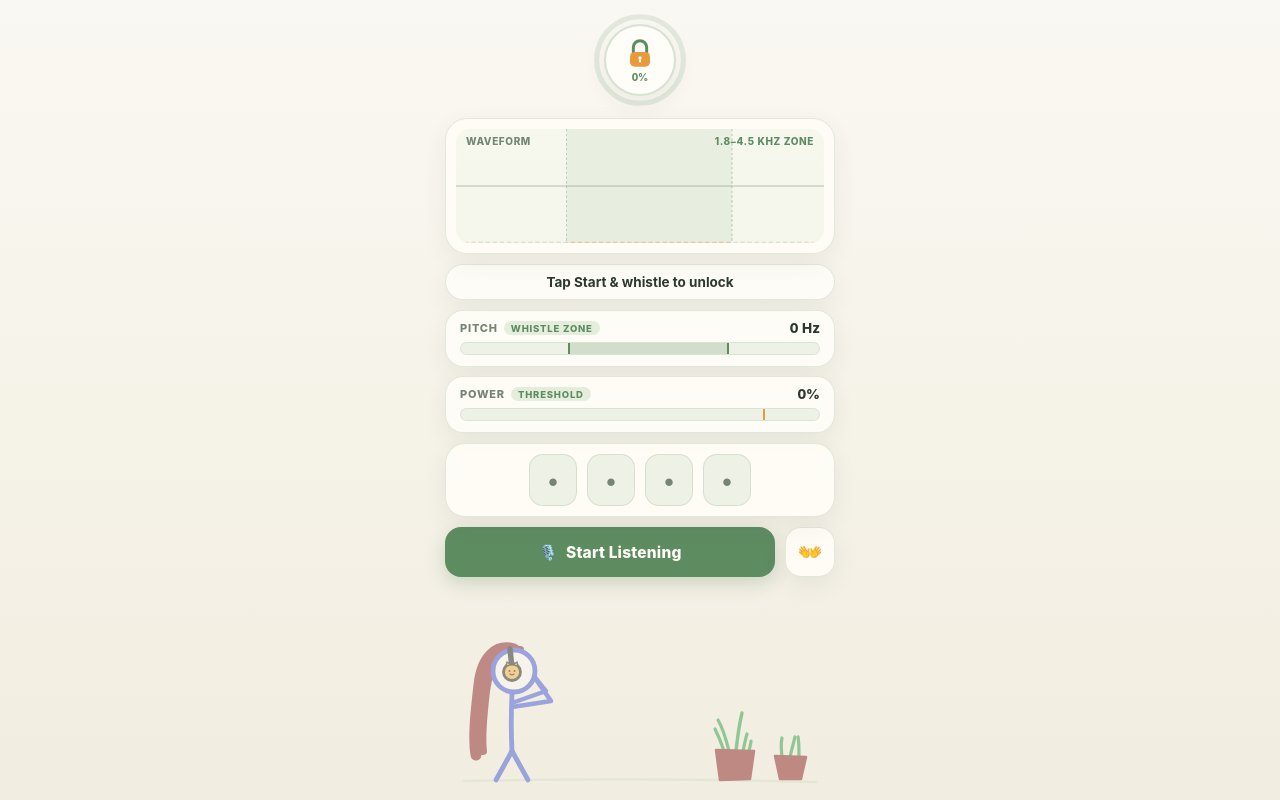
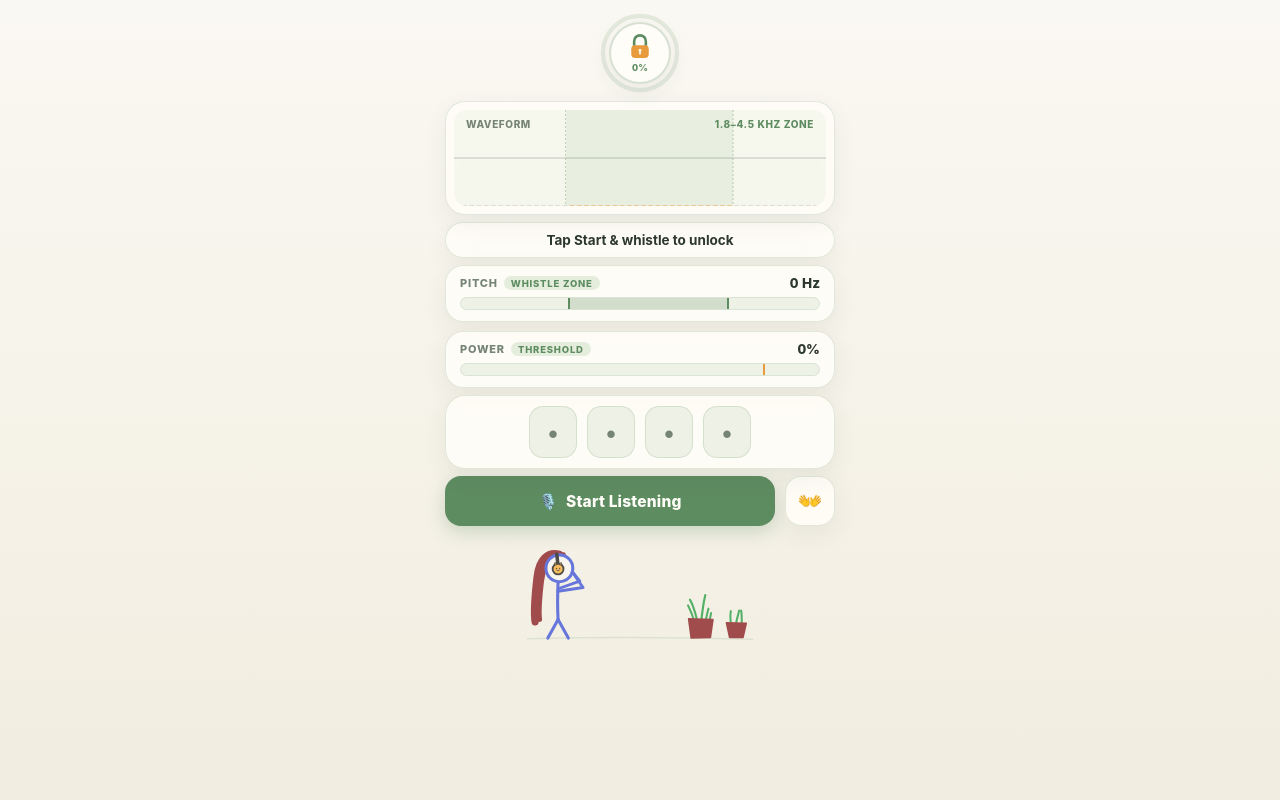
Before and after one commit to alessandrodd/gr-box, a plain HTML site: page index.html in a window 1280 px wide. Drawn offline with Linux system fonts and the light colour scheme.

Commit message:
Place side-profile stickman and two vases cleanly in the bottom scene

```diff
--- a/index.html
+++ b/index.html
@@ -57,21 +57,17 @@
 
     /* Subtle Hand-Drawn Background Scene (Stickman whistling from side + 2 Vases) */
     .bg-doodle-scene {
-      position: fixed;
-      left: 50%;
-      bottom: 6px;
-      transform: translateX(-50%);
       width: 100%;
-      max-width: 420px;
-      height: 175px;
+      max-width: 380px;
+      height: 112px;
+      margin-top: 2px;
       pointer-events: none;
-      z-index: 1;
-      opacity: 0.45;
+      opacity: 0.72;
       transition: opacity 0.3s ease;
     }
 
     body.whistling-now .bg-doodle-scene {
-      opacity: 0.78;
+      opacity: 0.95;
     }
 
     .whistle-notes {
@@ -95,7 +91,7 @@
       display: flex;
       flex-direction: column;
       align-items: center;
-      gap: 10px;
+      gap: 7px;
       position: relative;
       z-index: 10;
     }
@@ -103,8 +99,8 @@
     /* Compact Cute Lock + Hold Ring */
     .lock-stage {
       position: relative;
-      width: 96px;
-      height: 96px;
+      width: 82px;
+      height: 82px;
       display: flex;
       align-items: center;
       justify-content: center;
@@ -113,8 +109,8 @@
     .progress-ring {
       position: absolute;
       inset: 0;
-      width: 96px;
-      height: 96px;
+      width: 82px;
+      height: 82px;
       transform: rotate(-90deg);
       pointer-events: none;
     }
@@ -137,8 +133,8 @@
 
     .lock-core {
       position: relative;
-      width: 72px;
-      height: 72px;
+      width: 62px;
+      height: 62px;
       border-radius: 50%;
       background: #fffdf8;
       border: 2px solid rgba(94, 140, 97, 0.25);
@@ -167,8 +163,8 @@
     }
 
     .padlock-svg {
-      width: 32px;
-      height: 32px;
+      width: 28px;
+      height: 28px;
       overflow: visible;
     }
 
@@ -199,7 +195,7 @@
     }
 
     .hold-pct {
-      font-size: 10px;
+      font-size: 9.5px;
       font-weight: 800;
       color: var(--matcha);
       margin-top: 1px;
@@ -213,17 +209,17 @@
       backdrop-filter: blur(6px);
       -webkit-backdrop-filter: blur(6px);
       border: 1.5px solid var(--border);
-      border-radius: 22px;
-      padding: 10px;
+      border-radius: 20px;
+      padding: 8px;
       position: relative;
       box-shadow: var(--shadow);
     }
 
     #scope-canvas {
       width: 100%;
-      height: 114px;
+      height: 96px;
       display: block;
-      border-radius: 14px;
+      border-radius: 13px;
       background: rgba(238, 242, 230, 0.55);
     }
 
@@ -674,71 +670,6 @@
 <body>
   <canvas id="confetti-canvas"></canvas>
 
-  <!-- Subtle Hand-Drawn Background Scene: Her stickman in side-profile whistling + the two little vases -->
-  <svg class="bg-doodle-scene" viewBox="0 0 400 175" fill="none" xmlns="http://www.w3.org/2000/svg" aria-hidden="true">
-    <!-- Soft ground line -->
-    <path d="M24 162 Q 200 158 376 163" stroke="#d5dec9" stroke-width="2.5" stroke-linecap="round" />
-
-    <!-- LEFT: Stickman from the SIDE (facing right) with fingers in mouth whistling -->
-    <g transform="translate(22, 10)">
-      <!-- Long flowing dark-red hair cascading down the back (left side) -->
-      <path d="M52 20 C 34 15, 20 28, 17 56 C 14 82, 11 108, 14 126"
-            stroke="#820e12" stroke-width="11" stroke-linecap="round" stroke-linejoin="round" />
-      <path d="M58 21 C 42 18, 28 32, 24 62 C 21 88, 19 108, 21 122"
-            stroke="#820e12" stroke-width="8" stroke-linecap="round" />
-
-      <!-- Royal-blue stickman body & legs -->
-      <path d="M50 64 C 49 86, 49 104, 50 122" stroke="#3148d8" stroke-width="4.8" stroke-linecap="round" />
-      <path d="M50 122 L 34 151" stroke="#3148d8" stroke-width="4.8" stroke-linecap="round" />
-      <path d="M50 122 L 66 151" stroke="#3148d8" stroke-width="4.8" stroke-linecap="round" />
-
-      <!-- Royal-blue head circle (side profile, facing right) -->
-      <circle cx="52" cy="42" r="21" fill="#faf8f2" stroke="#3148d8" stroke-width="4.8" />
-
-      <!-- Arms bent forward to the right, two middle fingers tucked into the mouth (side view!) -->
-      <!-- Far arm (slightly higher elbow) -->
-      <path d="M50 74 L 84 62 L 72 47" stroke="#3148d8" stroke-width="4.4" stroke-linecap="round" stroke-linejoin="round" />
-      <!-- Near arm (elbow forward, hand right at lips) -->
-      <path d="M50 78 L 89 72 L 73 49" stroke="#3148d8" stroke-width="4.6" stroke-linecap="round" stroke-linejoin="round" />
-
-      <!-- Black headband & cat-ear muff on the side of the head -->
-      <path d="M48 20 C 49 30, 50 37, 50 42" stroke="#0c0c0c" stroke-width="5.5" stroke-linecap="round" />
-      <circle cx="50" cy="43" r="8.5" fill="#f6a828" stroke="#0c0c0c" stroke-width="2.8" />
-      <!-- Tiny cat ears & face inside the orange muff -->
-      <path d="M44 37 L 45 33 L 49 36 Z" fill="#f6a828" stroke="#0c0c0c" stroke-width="1.3" />
-      <path d="M56 37 L 55 33 L 51 36 Z" fill="#f6a828" stroke="#0c0c0c" stroke-width="1.3" />
-      <circle cx="47.5" cy="42" r="1" fill="#0c0c0c" />
-      <circle cx="52.5" cy="42" r="1" fill="#0c0c0c" />
-      <path d="M48 45 Q 50 46.8 52 45" stroke="#0c0c0c" stroke-width="1.2" stroke-linecap="round" />
-
-      <!-- Little air puffs / whistle waves coming out to the right -->
-      <g class="whistle-notes">
-        <path d="M84 42 Q 94 37 102 40" stroke="#5e8c61" stroke-width="2.5" stroke-linecap="round" />
-        <path d="M86 49 Q 97 51 105 47" stroke="#5e8c61" stroke-width="2.5" stroke-linecap="round" />
-        <text x="110" y="42" fill="#5e8c61" font-size="15" font-weight="800">♪</text>
-      </g>
-    </g>
-
-    <!-- RIGHT: The Two Drafted Vases with Green Sprouts -->
-    <!-- Vase 1 (Larger left pot with 5 uneven green shoots) -->
-    <g transform="translate(272, 92)">
-      <path d="M12 40 C 8 28, 5 22, 3 18" stroke="#189838" stroke-width="3.2" stroke-linecap="round" />
-      <path d="M17 40 C 13 24, 9 14, 6 9" stroke="#189838" stroke-width="3.2" stroke-linecap="round" />
-      <path d="M24 40 C 26 22, 28 10, 30 2" stroke="#189838" stroke-width="3.4" stroke-linecap="round" />
-      <path d="M31 40 C 33 31, 34 26, 35 23" stroke="#189838" stroke-width="3.2" stroke-linecap="round" />
-      <path d="M37 40 C 38 35, 39 32, 39 30" stroke="#189838" stroke-width="3.2" stroke-linecap="round" />
-      <path d="M4 39 L 42 40 L 38 68 L 8 69 Z" fill="#820e12" stroke="#820e12" stroke-width="2.5" stroke-linejoin="round" />
-    </g>
-
-    <!-- Vase 2 (Smaller right pot with 3 short green shoots) -->
-    <g transform="translate(332, 104)">
-      <path d="M10 34 C 9 25, 9 19, 10 15" stroke="#189838" stroke-width="3.2" stroke-linecap="round" />
-      <path d="M18 34 C 20 25, 22 18, 23 14" stroke="#189838" stroke-width="3.2" stroke-linecap="round" />
-      <path d="M27 34 C 27 25, 27 18, 26 14" stroke="#189838" stroke-width="3.2" stroke-linecap="round" />
-      <path d="M3 33 L 34 34 L 29 56 L 8 56 Z" fill="#820e12" stroke="#820e12" stroke-width="2.5" stroke-linejoin="round" />
-    </g>
-  </svg>
-
   <main class="app-shell">
     <!-- Top Padlock + Hold Progress Ring -->
     <div class="lock-stage">
@@ -822,6 +753,67 @@
         👐
       </button>
     </div>
+
+    <!-- Subtle Hand-Drawn Footer Scene: Her stickman in side-profile whistling + the two little vases -->
+    <svg class="bg-doodle-scene" viewBox="0 0 400 175" fill="none" xmlns="http://www.w3.org/2000/svg" aria-hidden="true">
+      <!-- Soft ground line -->
+      <path d="M24 162 Q 200 158 376 163" stroke="#d5dec9" stroke-width="2.5" stroke-linecap="round" />
+
+      <!-- LEFT: Stickman from the SIDE (facing right) with fingers in mouth whistling -->
+      <g transform="translate(22, 10)">
+        <!-- Long flowing dark-red hair cascading down the back (left side) -->
+        <path d="M52 20 C 34 15, 20 28, 17 56 C 14 82, 11 108, 14 126"
+              stroke="#820e12" stroke-width="11" stroke-linecap="round" stroke-linejoin="round" />
+        <path d="M58 21 C 42 18, 28 32, 24 62 C 21 88, 19 108, 21 122"
+              stroke="#820e12" stroke-width="8" stroke-linecap="round" />
+
+        <!-- Royal-blue stickman body & legs -->
+        <path d="M50 64 C 49 86, 49 104, 50 122" stroke="#3148d8" stroke-width="4.8" stroke-linecap="round" />
+        <path d="M50 122 L 34 151" stroke="#3148d8" stroke-width="4.8" stroke-linecap="round" />
+        <path d="M50 122 L 66 151" stroke="#3148d8" stroke-width="4.8" stroke-linecap="round" />
+
+        <!-- Royal-blue head circle (side profile, facing right) -->
+        <circle cx="52" cy="42" r="21" fill="#faf8f2" stroke="#3148d8" stroke-width="4.8" />
+
+        <!-- Arms bent forward to the right, two middle fingers tucked into the mouth (side view!) -->
+        <path d="M50 74 L 84 62 L 72 47" stroke="#3148d8" stroke-width="4.4" stroke-linecap="round" stroke-linejoin="round" />
+        <path d="M50 78 L 89 72 L 73 49" stroke="#3148d8" stroke-width="4.6" stroke-linecap="round" stroke-linejoin="round" />
+
+        <!-- Black headband & cat-ear muff on the side of the head -->
+        <path d="M48 20 C 49 30, 50 37, 50 42" stroke="#0c0c0c" stroke-width="5.5" stroke-linecap="round" />
+        <circle cx="50" cy="43" r="8.5" fill="#f6a828" stroke="#0c0c0c" stroke-width="2.8" />
+        <!-- Tiny cat ears & face inside the orange muff -->
+        <path d="M44 37 L 45 33 L 49 36 Z" fill="#f6a828" stroke="#0c0c0c" stroke-width="1.3" />
+        <path d="M56 37 L 55 33 L 51 36 Z" fill="#f6a828" stroke="#0c0c0c" stroke-width="1.3" />
+        <circle cx="47.5" cy="42" r="1" fill="#0c0c0c" />
+        <circle cx="52.5" cy="42" r="1" fill="#0c0c0c" />
+        <path d="M48 45 Q 50 46.8 52 45" stroke="#0c0c0c" stroke-width="1.2" stroke-linecap="round" />
+
+        <!-- Little air puffs / whistle waves coming out to the right -->
+        <g class="whistle-notes">
+          <path d="M84 42 Q 94 37 102 40" stroke="#5e8c61" stroke-width="2.5" stroke-linecap="round" />
+          <path d="M86 49 Q 97 51 105 47" stroke="#5e8c61" stroke-width="2.5" stroke-linecap="round" />
+          <text x="110" y="42" fill="#5e8c61" font-size="15" font-weight="800">♪</text>
+        </g>
+      </g>
+
+      <!-- RIGHT: The Two Drafted Vases with Green Sprouts -->
+      <g transform="translate(272, 92)">
+        <path d="M12 40 C 8 28, 5 22, 3 18" stroke="#189838" stroke-width="3.2" stroke-linecap="round" />
+        <path d="M17 40 C 13 24, 9 14, 6 9" stroke="#189838" stroke-width="3.2" stroke-linecap="round" />
+        <path d="M24 40 C 26 22, 28 10, 30 2" stroke="#189838" stroke-width="3.4" stroke-linecap="round" />
+        <path d="M31 40 C 33 31, 34 26, 35 23" stroke="#189838" stroke-width="3.2" stroke-linecap="round" />
+        <path d="M37 40 C 38 35, 39 32, 39 30" stroke="#189838" stroke-width="3.2" stroke-linecap="round" />
+        <path d="M4 39 L 42 40 L 38 68 L 8 69 Z" fill="#820e12" stroke="#820e12" stroke-width="2.5" stroke-linejoin="round" />
+      </g>
+
+      <g transform="translate(332, 104)">
+        <path d="M10 34 C 9 25, 9 19, 10 15" stroke="#189838" stroke-width="3.2" stroke-linecap="round" />
+        <path d="M18 34 C 20 25, 22 18, 23 14" stroke="#189838" stroke-width="3.2" stroke-linecap="round" />
+        <path d="M27 34 C 27 25, 27 18, 26 14" stroke="#189838" stroke-width="3.2" stroke-linecap="round" />
+        <path d="M3 33 L 34 34 L 29 56 L 8 56 Z" fill="#820e12" stroke="#820e12" stroke-width="2.5" stroke-linejoin="round" />
+      </g>
+    </svg>
   </main>
 
   <!-- How to Finger Whistle Visual Sheet (Middle-Fingers A-Frame V Method) -->
```
